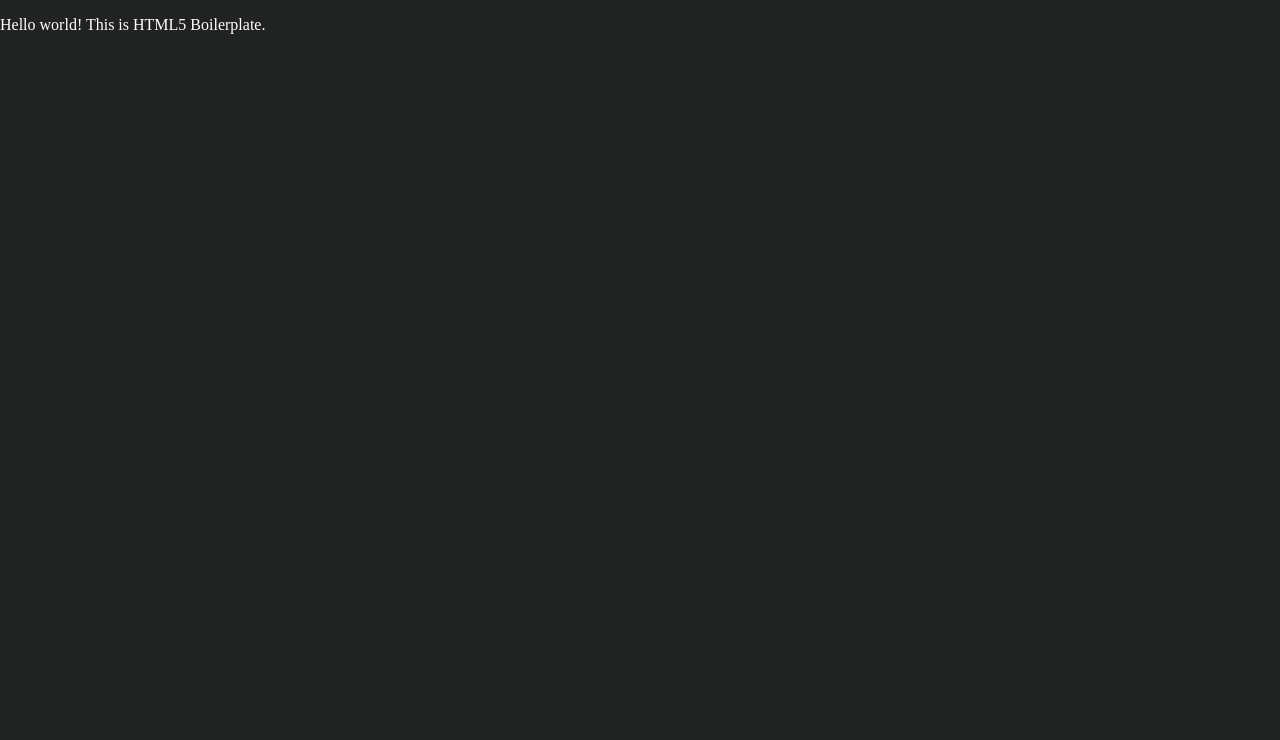
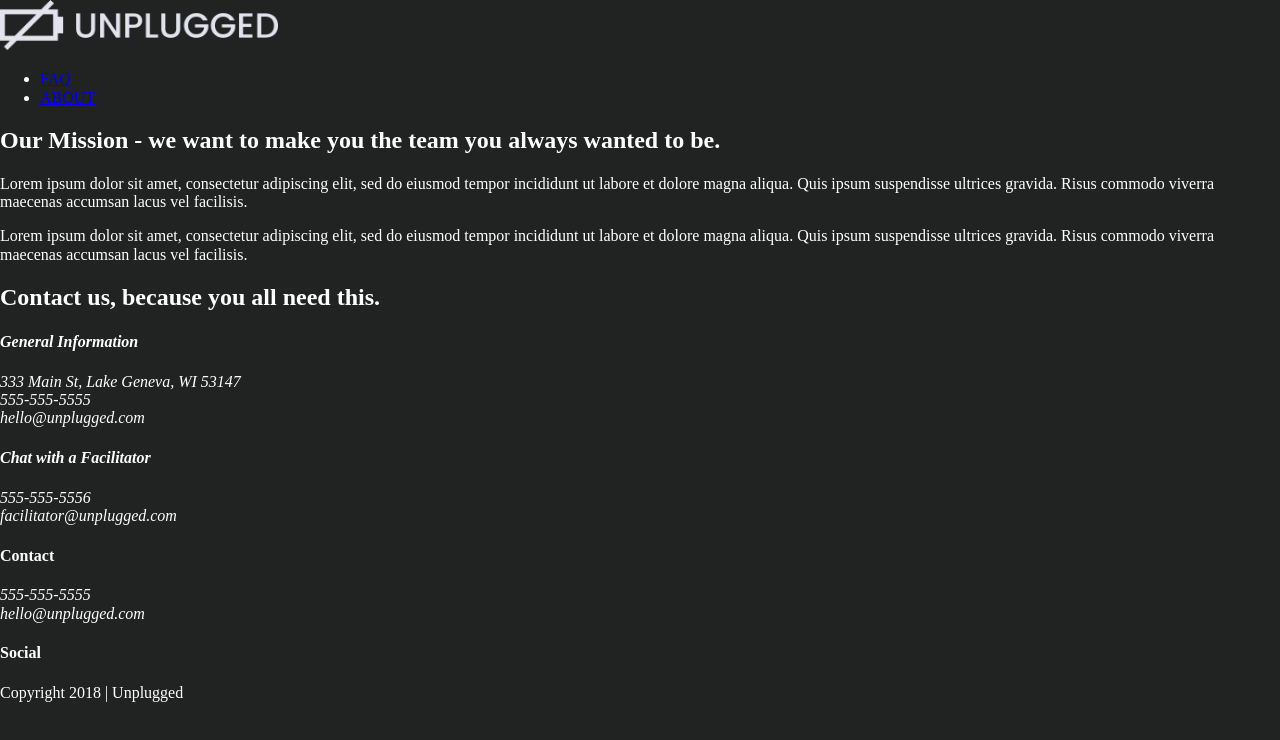
Before and after one commit to marcelap99/unplugged-retreat, a website: page about/index.html in a window 1280 px wide. Drawn offline with Linux system fonts and the light colour scheme; files whose address does not match are found by name.

Commit message:
Pusing up step 8 of 10 coding up your about page added structure and content

```diff
--- a/about/index.html
+++ b/about/index.html
@@ -1,9 +1,11 @@
 <!doctype html>
 <html class="no-js" lang="en">
 
+<!-- ABOUT PAGE-->
+
 <head>
   <meta charset="utf-8">
-  <title>About</title>
+  <title>ABOUT</title>
   <meta name="description" content="">
   <meta name="viewport" content="width=device-width, initial-scale=1">
 
@@ -15,6 +17,7 @@
   <link rel="manifest" href="site.webmanifest">
   <link rel="apple-touch-icon" href="icon.png">
   <!-- Place favicon.ico in the root directory -->
+  <link rel="shortcut icon" type="image/jpg" href="favicon.ico"/>
 
   <link rel="stylesheet" href="../css/normalize.css">
   <link rel="stylesheet" href="../css/main.css">
@@ -25,7 +28,108 @@
 <body>
 
   <!-- Add your site or application content here -->
-  <p>Hello world! This is HTML5 Boilerplate.</p>
+    <header>
+      <div class="content-wrapper">
+        <a href="#"><img class="logoImg" src="Assets/unpluggedlogo.png" alt="unplugged logo"></a>
+
+        <div class="header-divider"></div>
+
+        <nav>
+             <ul id="myNavUl">
+                 <li><a href="faq/index.html" target="_blank">FAQ</a></li>
+                 <li><a href="about/index.html" target="_blank">ABOUT</a></li>
+             </ul>
+        </nav>
+      </div>
+    </header>
+    <!-- MISSION SECTION -->
+
+    <section class="mission">
+      <div class="content-wrapper">
+        <h2>Our Mission - we want to make you the team you always wanted to be.</h2>
+        <div class="mission-content">
+          <p>
+            Lorem ipsum dolor sit amet, consectetur adipiscing elit, sed do eiusmod tempor incididunt ut labore et
+            dolore magna aliqua. Quis ipsum suspendisse ultrices gravida. Risus commodo viverra maecenas accumsan lacus
+            vel facilisis.
+          </p>
+          <p>
+            Lorem ipsum dolor sit amet, consectetur adipiscing elit, sed do eiusmod tempor incididunt ut labore et
+            dolore magna aliqua. Quis ipsum suspendisse ultrices gravida. Risus commodo viverra maecenas accumsan lacus
+            vel facilisis.
+          </p>
+        </div>
+      </div>
+    </section>
+
+    <!-- MAP SECTION -->
+    <section class="map">
+      <figure>
+      </figure>
+    </section>
+  <!-- CONTACT SECTION -->
+    <section class="contact-section">
+      <div class="content-wrapper">
+        <h2>Contact us, because you all need this.</h2>
+        <address class="contact-content">
+          <div>
+            <h4>General Information</h4>
+            <p>
+              333 Main St, Lake Geneva, WI 53147<br>
+              555-555-5555<br>
+              hello@unplugged.com
+            </p>
+          </div>
+          <div>
+            <h4>Chat with a Facilitator</h4>
+            <p>
+              555-555-5556<br>
+              facilitator@unplugged.com
+            </p>
+          </div>
+        </address>
+      </div>
+    </section>
+
+    <footer>
+       <div class="content-wrapper">
+         <div class="footer-content">
+           <div class="contact">
+             <h4>Contact</h4>
+             <address>
+               <p>
+                 555-555-5555<br>
+                 hello@unplugged.com
+               </p>
+             </address>
+           </div>
+           <div class="social">
+               <h4>Social</h4>
+                 <div class="social-icons">
+                   <p><a href="https://www.facebook.com" target="_blank"></a></p>
+                   <p><a href="https://twitter.com" target="_blank"></a></p>
+                   <p><a href="https://www.instagram.com" target="_blank"></a></p>
+                 </div>
+           </div>
+         </div>
+     </div>
+
+     <div class="copyright">
+       <p>Copyright 2018 | Unplugged</p>
+     </div>
+    </footer>
+
+
+
+
+
+
+
+
+
+
+
+  <!-- SCRIPT TAGS BELOW THIS POINT -->
   <script src="../js/vendor/modernizr-3.11.2.min.js"></script>
   <script src="../js/plugins.js"></script>
   <script src="../js/main.js"></script>
```
Also changed, not shown: index.html (+7 -6 lines), README.md.
